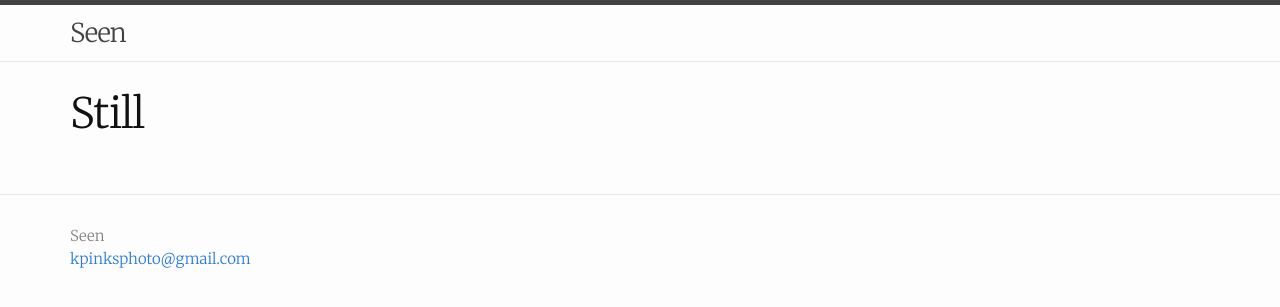
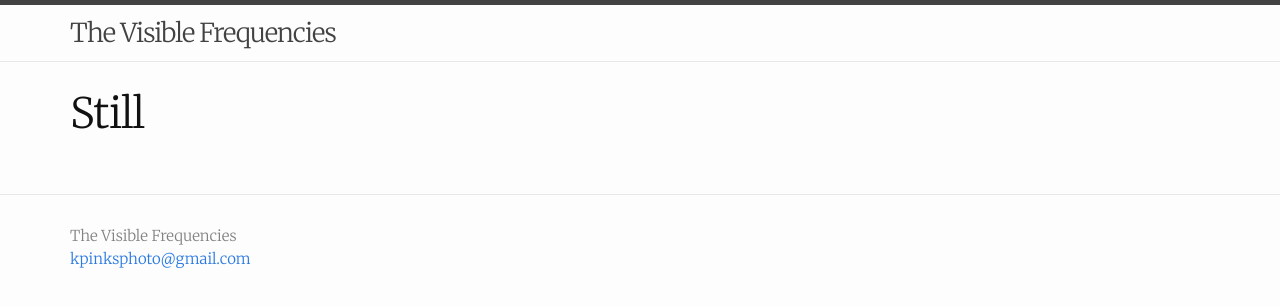
Before and after one commit to kpinkstaff/the-visible-frequencies, a Jekyll site: the page built from _galleries/still.html, in a window 1280 px wide. Shown: the top 307 px of the page. Built offline with Jekyll 4.4.1, drawn with Linux system fonts in a browser that asks for light colours; nearby versions of some CDN libraries.

Commit message:
Rename website

```diff
--- a/_config.yml
+++ b/_config.yml
@@ -1,5 +1,5 @@
 # Site settings
-title: Seen
+title: The Visible Frequencies
 email: kpinksphoto@gmail.com
 description:
 baseurl: "" # the subpath of your site, e.g. /blog/
```
